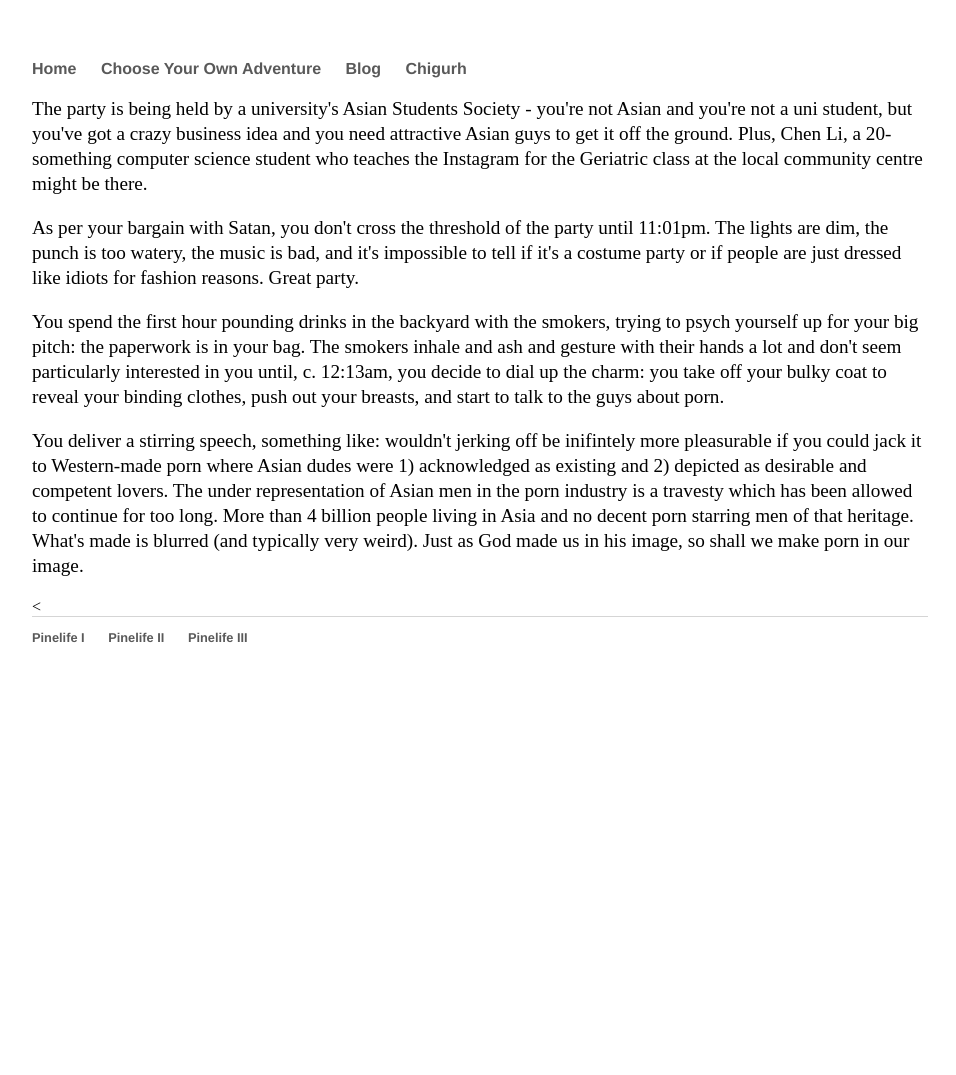
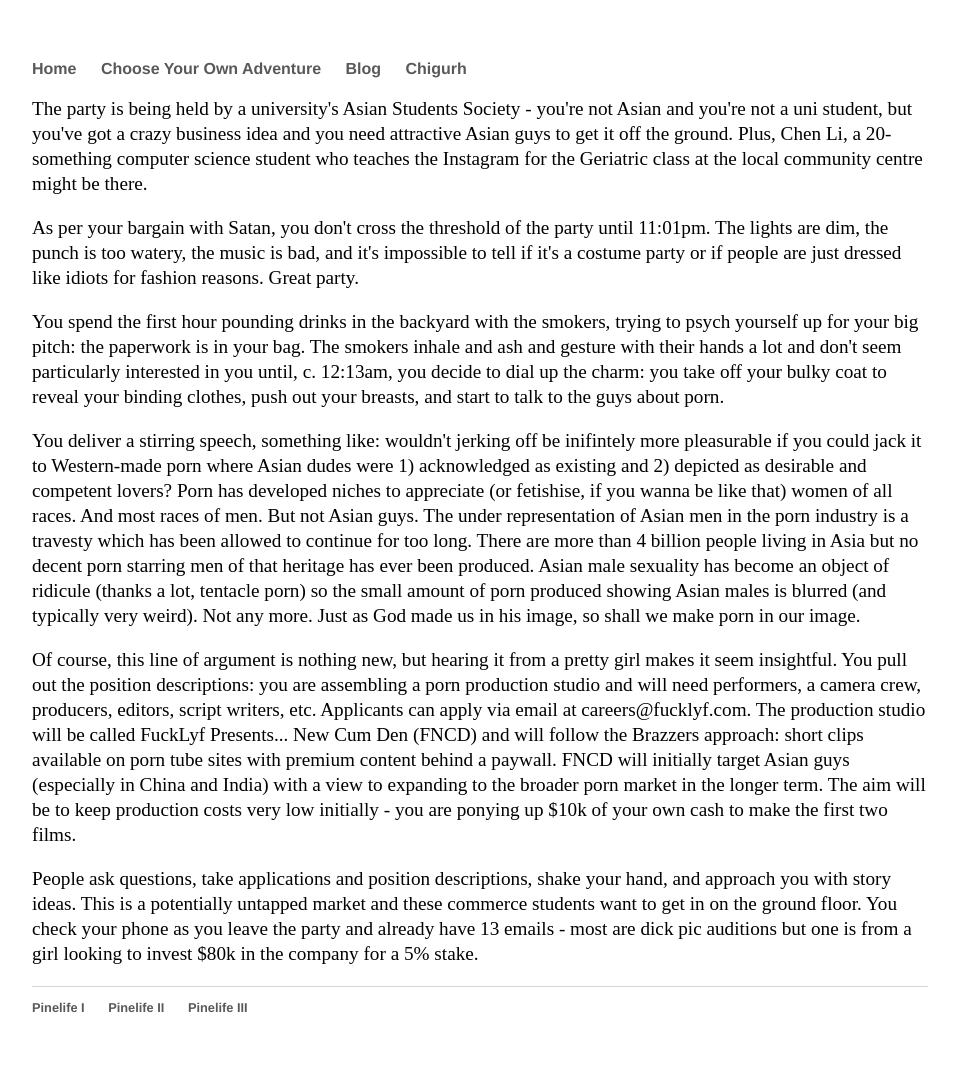
Before and after one commit to Pinelife/pinelife.github.io, a Jekyll site: the page built from Hellhole/Room4.html, in a window 1280 px wide. Shown: the whole page, without its empty margins (160-1116 px from the left). Built offline with Jekyll 4.4.1, drawn with Linux system fonts in a browser that asks for light colours; before the commit the page ends 900 px from its top, so only the background shows below that.

Commit message:
Update Room4.html

```diff
--- a/Hellhole/Room4.html
+++ b/Hellhole/Room4.html
@@ -18,8 +18,23 @@ You spend the first hour pounding drinks in the backyard with the smokers, tryin
 </p>
 <p>
 You deliver a stirring speech, something like: wouldn't jerking off be inifintely more pleasurable if you could jack it to Western-made porn where Asian
-  dudes were 1) acknowledged as existing and 2) depicted as desirable and competent lovers. The under representation of Asian men in the porn industry
-  is a travesty which has been allowed to continue for too long. More than 4 billion people living in Asia and no decent porn starring
-  men of that heritage. What's made is blurred (and typically very weird). Just as God made us in his image, so shall we make porn in our image.
+  dudes were 1) acknowledged as existing and 2) depicted as desirable and competent lovers? Porn has developed niches to
+  appreciate (or fetishise, if you wanna be like that) women of all races. And most races of men. But not Asian guys. The under
+  representation of Asian men in the porn industry is a travesty which has been allowed to continue for too long. There are more
+  than 4 billion people living in Asia but no decent porn starring men of that heritage has ever been produced. Asian male sexuality
+  has become an object of ridicule (thanks a lot, tentacle porn) so the small amount of porn produced showing Asian males
+  is blurred (and typically very weird). Not any more. Just as God made us in his image, so shall we make porn in our image.
  </p>
-<
+<p>
+ Of course, this line of argument is nothing new, but hearing it from a pretty
+  girl makes it seem insightful. You pull out the position descriptions: you are assembling a porn production studio and will need
+  performers, a camera crew, producers, editors, script writers, etc. Applicants can apply via email at careers@fucklyf.com. The production studio will be
+  called FuckLyf Presents... New Cum Den (FNCD) and will follow the Brazzers approach: short clips available on porn tube sites with premium content behind a paywall.
+  FNCD will initially target Asian guys (especially in China and India) with a view to expanding to the broader porn market in the longer term. The aim will be
+  to keep production costs very low initially - you are ponying up $10k of your own cash to make the first two films.
+</p>
+<p>
+  People ask questions, take applications and position descriptions, shake your hand, and
+  approach you with story ideas. This is a potentially untapped market and these commerce students want to get in on the ground floor.
+  You check your phone as you leave the party and already have 13 emails - most are dick pic auditions but one is from a girl looking
+  to invest $80k in the company for a 5% stake.</p>
```
